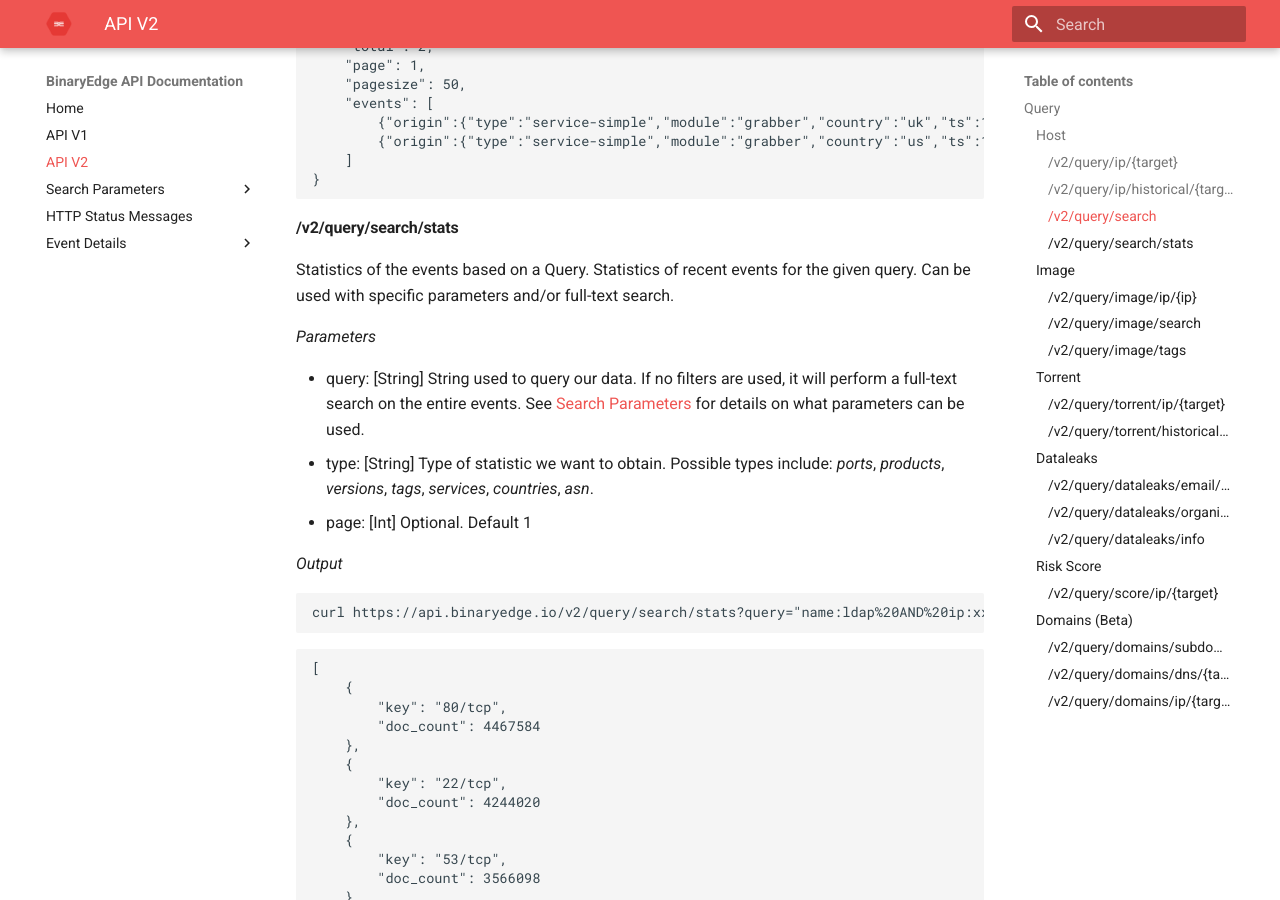
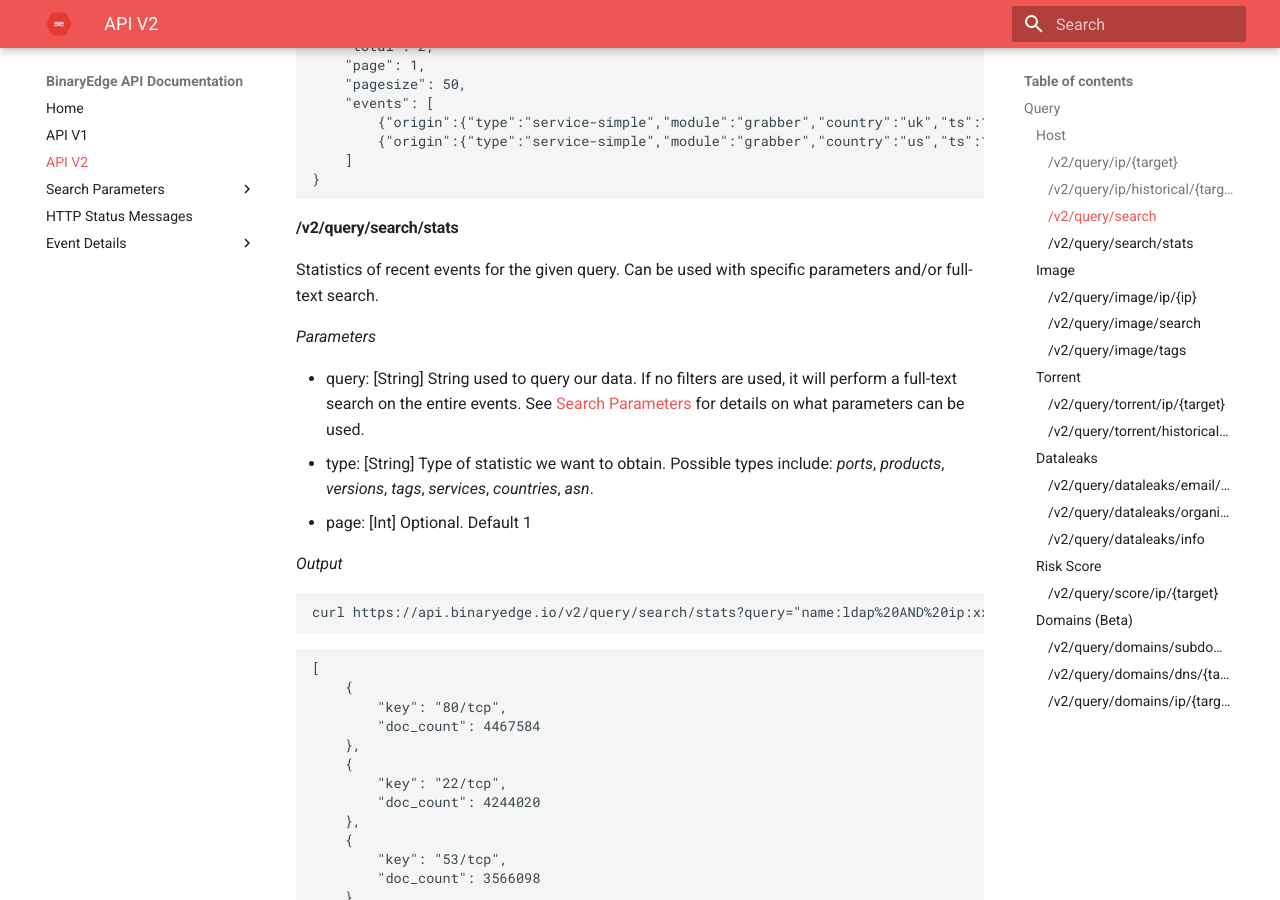
Before and after one commit to igama/docs.binaryedge.io, an MkDocs documentation site: the page built from docs/api-v2.md, in a window 1280 px wide and 900 px high, scrolled down 4529 px. Built offline with MkDocs 1.6.1 and Material for MkDocs 9.7.7, drawn with Linux system fonts in a browser that asks for light colours.

```diff
--- a/docs/api-v2.md
+++ b/docs/api-v2.md
@@ -236,7 +236,7 @@ curl https://api.binaryedge.io/v2/query/search?query="name:ldap%20AND%20ip:xxx.x
 
 #### /v2/query/search/stats
 
-Statistics of the events based on a Query. Statistics of recent events for the given query. Can be used with specific parameters and/or full-text search.
+Statistics of recent events for the given query. Can be used with specific parameters and/or full-text search.
 
 *Parameters*
 
```
